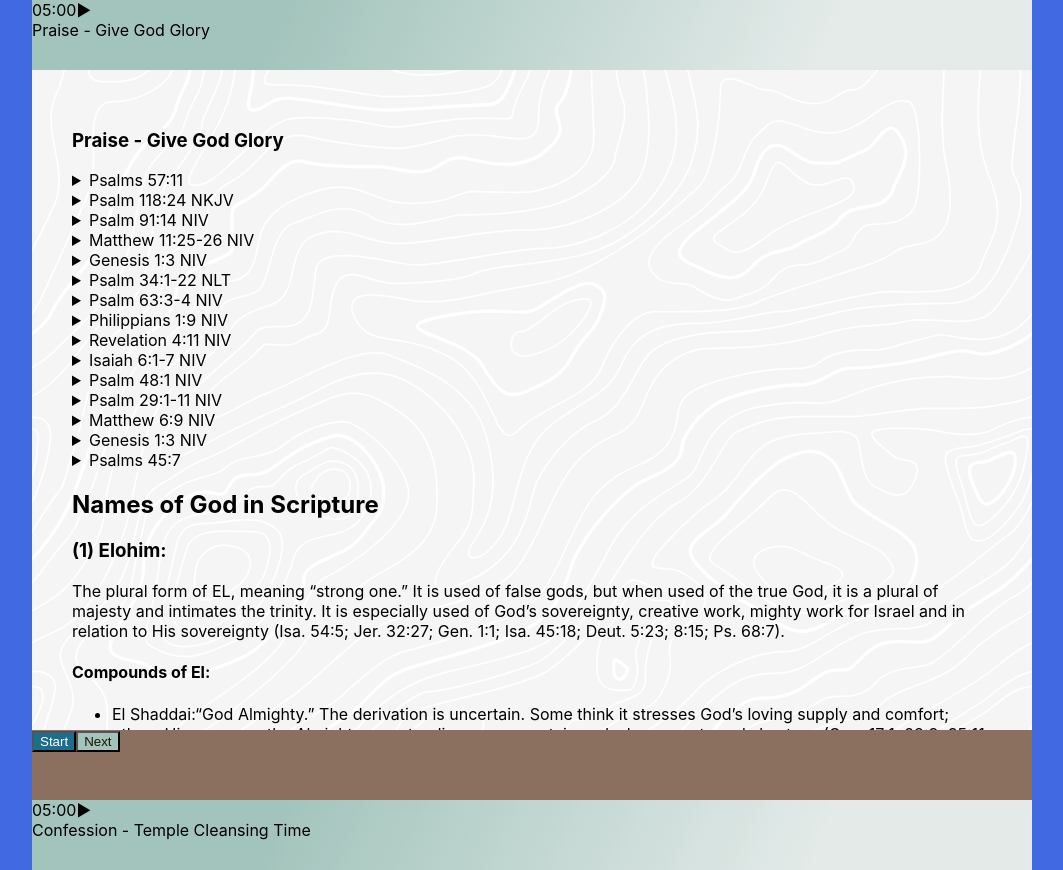
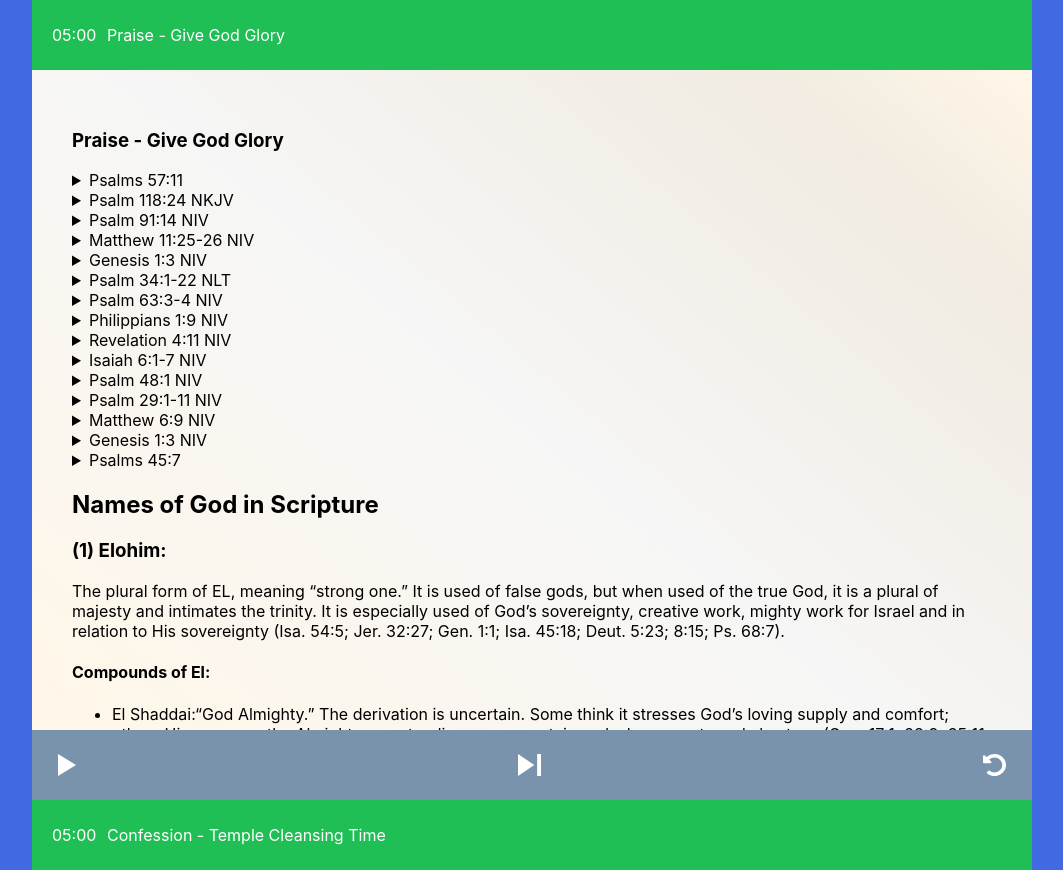
Before and after one commit to Joshua-rose/PrayerTemplate, a React (Create React App) app: page / in a window 1280 px wide. Shown: the whole page, without its empty margins (108-1171 px from the left). Built offline with nearby package versions, Linux system fonts and the light colour scheme.

Commit message:
Update styles and add reset button

```diff
--- a/src/components/section.tsx
+++ b/src/components/section.tsx
@@ -1,7 +1,10 @@
 import React from 'react';
 import Styled from 'styled-components';
 import Button from './button';
-import background from '../assets/topography.svg';
+import resetImg from '../assets/Icon awesome-redo-alt.svg';
+import pauseImg from '../assets/Icon material-pause.svg';
+import nextImg from '../assets/Icon material-skip-next.svg';
+import playImg from '../assets/Icon material-play-arrow.svg';
 
 interface Props {
     title: string;
@@ -12,24 +15,45 @@ interface Props {
     isComplete?: boolean;
     togglePlaying: (e?: any) => void;
     proceedToNextSection: (e?: any) => void;
+    resetTimer: (e?: any) => void;
 }
 const topBottom = 'height: 20vh; max-height:70px;';
 const StyledSection = Styled.section`
+    button.image {
+      background:none;
+      border:none;
+    }
+
     header {
-        background-image: linear-gradient(113.42deg, #A3C4BC 25.18%, rgba(163, 196, 188, 0.21) 78.54%);
+        background-color:#20BF55;
+        color: white;
+        padding: 0 20px;
+        display: grid;
+    align-items: center;
+    grid-template-columns: 55px 1fr 10px;
+
         ${topBottom}
 
     }
     article {
-        background-image: url(${background});
-        background-size: cover;
+        background: linear-gradient(220.3deg, rgba(255,247,232,1) 0%, rgba(241,235,225,1) 15.05%, rgba(246,246,246,1) 51.89%, rgba(255,247,232,1) 100%);
         height: 0;
         overflow: auto;
     }
     footer {
-         background-color: #8C705F;
+         background-color: #7A93AC;
         height: 0;
         overflow:hidden;
+        display: flex;
+        justify-content: space-between;
+        align-items: center;
+        padding: 0 20px;
+        button {
+          height: 35%;
+          img {
+            height:100%;
+          }
+        }
     }
     &.open {
         footer {
@@ -49,36 +73,27 @@ const StyledSection = Styled.section`
     }
 `;
 
-const StyledTimer = Styled.div`
-    position: relative;
-    &.playing:after {
-      content: "\u23F8";
-    }
-    &.paused:after {
-      content: "\u25B6";
-    }
-`;
-
 const isSpaceBar = (event: React.KeyboardEvent) => {
   if (event.key === ' ' || event.keyCode === 32) return true;
   return false;
 };
 const Section = ({
-  title, time, content, isTimerRunning, isFocused, togglePlaying, isComplete, proceedToNextSection,
+  title, time, content, isTimerRunning, isFocused, togglePlaying, isComplete, proceedToNextSection, resetTimer,
 }: Props) => (
   <StyledSection className={`${isFocused ? 'open' : ''}${isComplete ? ' complete' : ''}`}>
     <header onClick={togglePlaying} onKeyDown={(e: React.KeyboardEvent) => { if (isSpaceBar(e)) togglePlaying(); }} role="button" tabIndex={0}>
-      <StyledTimer className={`timer ${isTimerRunning ? 'playing' : 'paused'}`}>
-        {time}
-      </StyledTimer>
-      {title}
+      <div>{time}</div>
+      <div>{title}</div>
     </header>
     <article>{content}</article>
     <footer>
-      <Button buttonType="primary" onClick={togglePlaying}>
-        {isTimerRunning ? 'Pause' : 'Start'}
+      <Button buttonType="image" onClick={togglePlaying}>
+        <img src={isTimerRunning ? pauseImg : playImg} alt={isTimerRunning ? 'Pause' : 'Start'} />
+
       </Button>
-      <Button buttonType="secondary" onClick={proceedToNextSection}>Next</Button>
+      <Button buttonType="image" onClick={proceedToNextSection}><img src={nextImg} alt="Next" /></Button>
+      <Button buttonType="image" onClick={resetTimer}><img src={resetImg} alt="Reset" /></Button>
+
     </footer>
   </StyledSection>
 );
```
